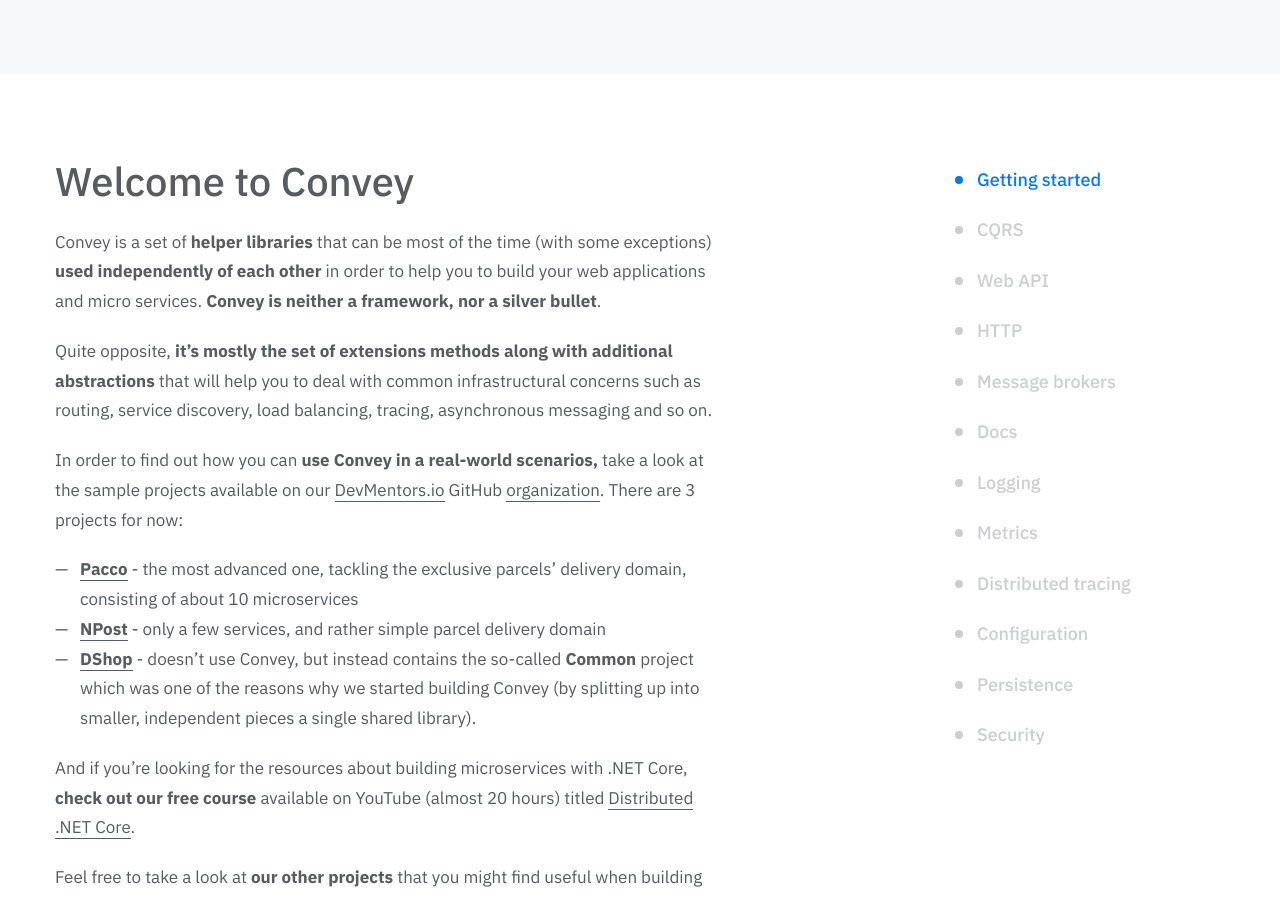
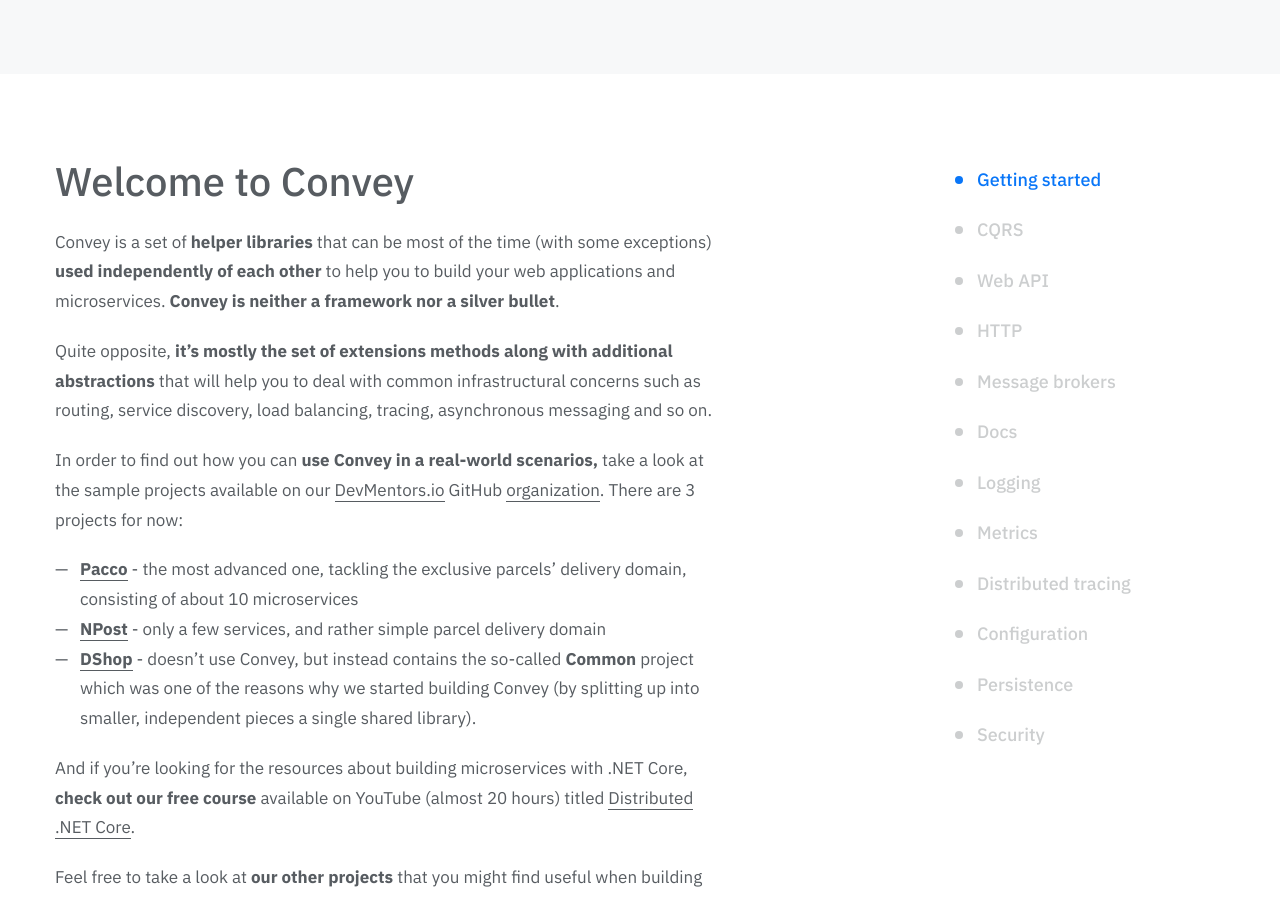
Before and after one commit to convey-stack/convey-stack.github.io, a Jekyll site: the page built from _documentation/getting-started.md, in a window 1280 px wide and 900 px high, scrolled down 329 px. Built offline with Jekyll 4.4.1, drawn with Linux system fonts in a browser that asks for light colours; some web fonts are replaced.

Commit message:
getting started

```diff
--- a/_documentation/getting-started.md
+++ b/_documentation/getting-started.md
@@ -12,7 +12,7 @@ hero:
 
 # Welcome to Convey
 
-Convey is a set of **helper libraries** that can be most of the time (with some exceptions) **used independently of each other** in order to help you to build your web applications and micro services. **Convey is neither a framework, nor a silver bullet**.
+Convey is a set of **helper libraries** that can be most of the time (with some exceptions) **used independently of each other** to help you to build your web applications and microservices. **Convey is neither a framework nor a silver bullet**.
 
 Quite opposite, **it's mostly the set of extensions methods along with additional abstractions** that will help you to deal with common infrastructural concerns such as routing, service discovery, load balancing, tracing, asynchronous messaging and so on.
 
```
Also changed, not shown: default.md (deleted, +0 -10 lines), index.md (+1 -1 lines).
